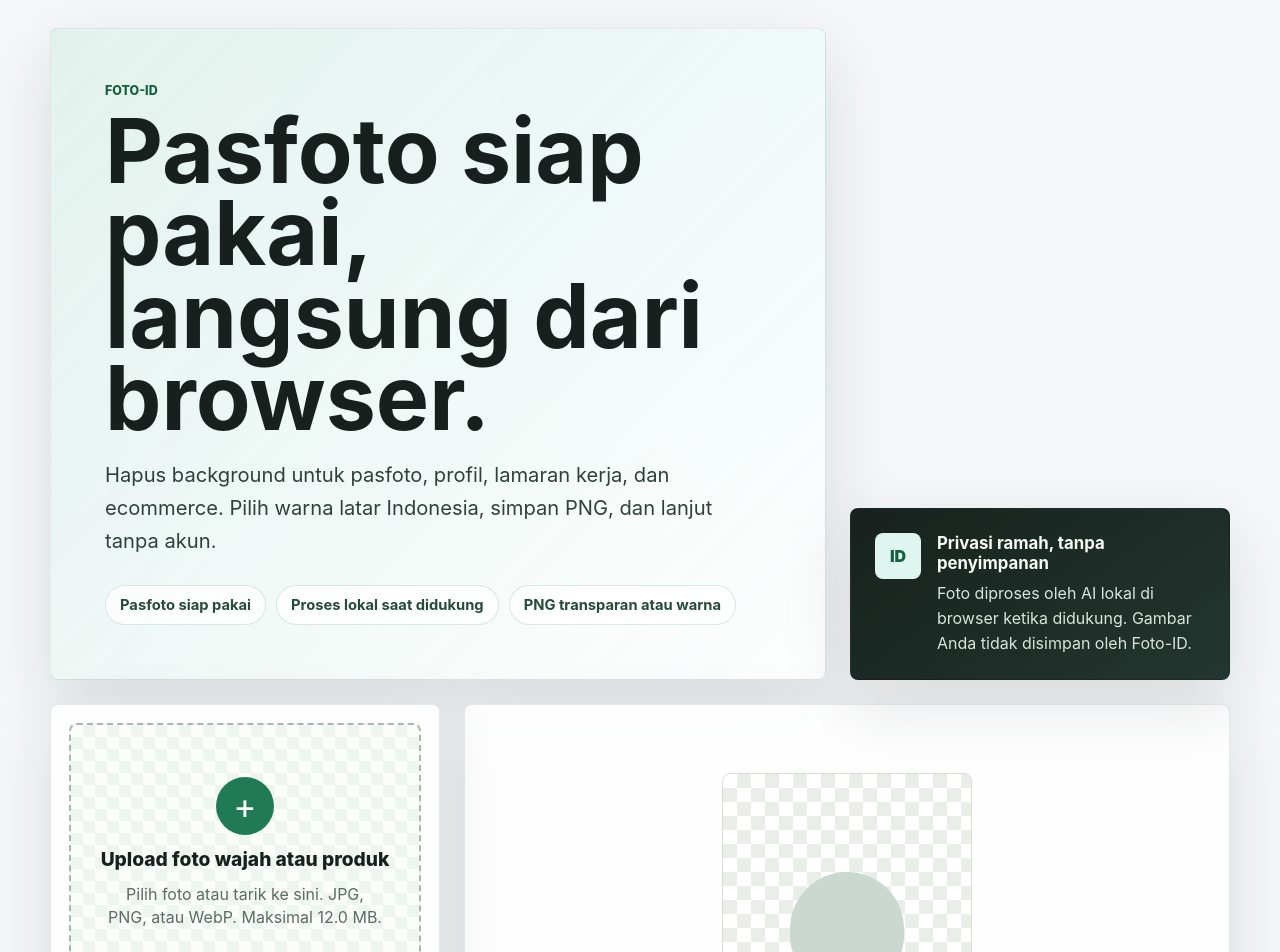
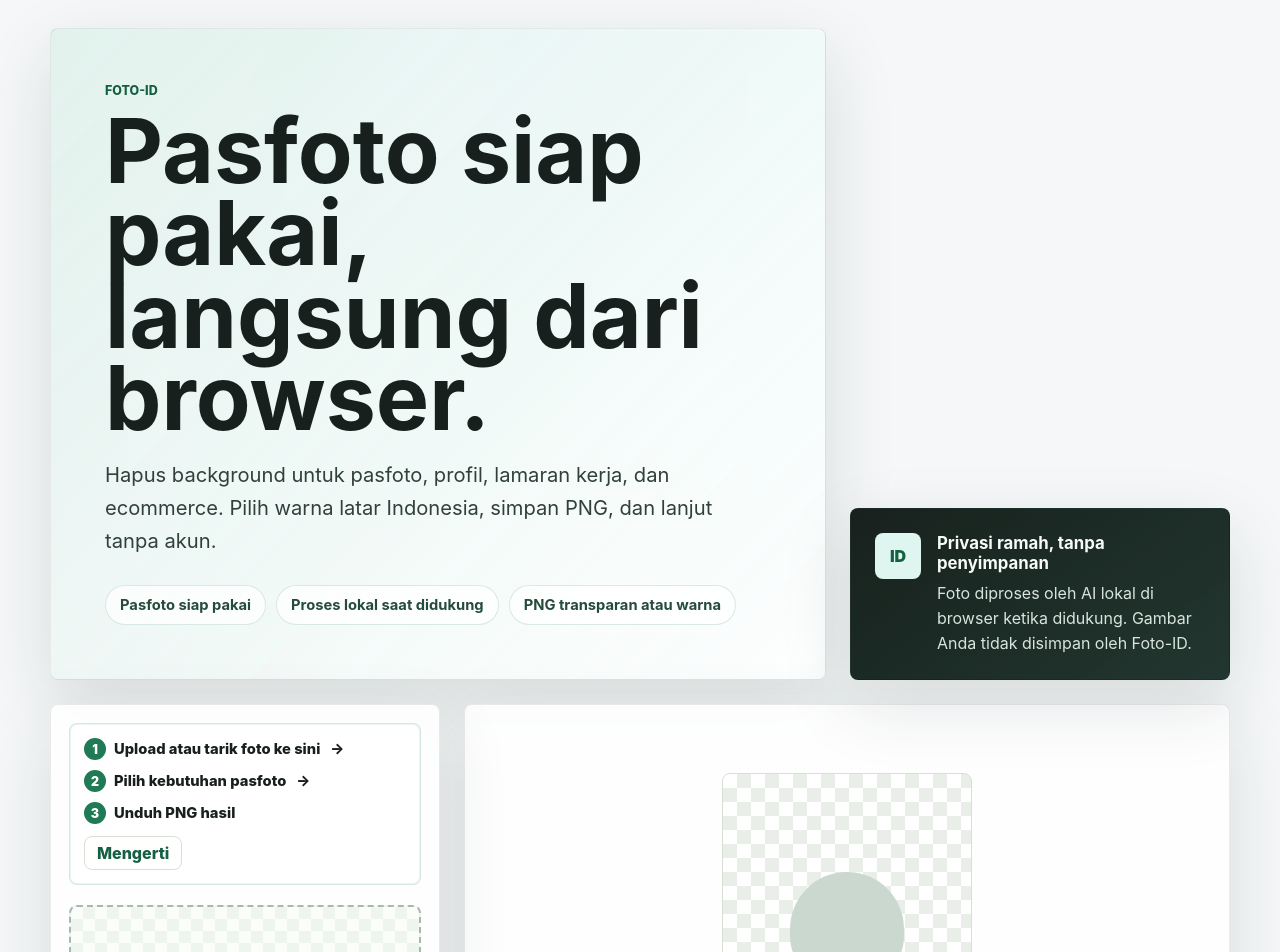
Before and after one commit to aliakbarvs/foto-id.com, a React (Vite) app: page / in a window 1280 px wide. Shown: the top 952 px of the page. Built offline with nearby package versions, Linux system fonts and the light colour scheme.

Commit message:
feat: add onboarding hints, empty-state copy, privacy progress, download toast, and reset flow

```diff
--- a/src/App.tsx
+++ b/src/App.tsx
@@ -197,10 +197,17 @@ function App() {
   });
   const [comparisonValue, setComparisonValue] = useState(52);
   const [isDragging, setIsDragging] = useState(false);
+  const [isOnboarded, setIsOnboarded] = useState(true);
+  const [downloadSuccess, setDownloadSuccess] = useState(false);
   const objectUrlsRef = useRef<string[]>([]);
   const previewObjectUrlRef = useRef('');
   const runIdRef = useRef(0);
   const previewRunIdRef = useRef(0);
+
+  useEffect(() => {
+    const onboarded = window.localStorage.getItem('foto-id-onboarded') === 'true';
+    setIsOnboarded(onboarded);
+  }, []);
 
   useEffect(() => {
     return () => {
@@ -229,6 +236,23 @@ function App() {
 
     URL.revokeObjectURL(previewObjectUrlRef.current);
     previewObjectUrlRef.current = '';
+  }, []);
+
+  const dismissOnboarding = useCallback(() => {
+    window.localStorage.setItem('foto-id-onboarded', 'true');
+    setIsOnboarded(true);
+  }, []);
+
+  const resetState = useCallback(() => {
+    setImageState(null);
+    setProcessingState('idle');
+    setProgress({ label: 'Menunggu foto', value: 0 });
+    setPreviewComposition({ status: 'idle', url: '', errorMessage: '' });
+    setErrorMessage('');
+    setDownloadError('');
+    setDownloadSuccess(false);
+    setComparisonValue(52);
+    setSelectedBackgroundId('transparent');
   }, []);
 
   const selectedBackground =
@@ -310,6 +334,7 @@ function App() {
       setProgress({ label: 'Gagal divalidasi', value: 0 });
       setProcessingState('error');
       setErrorMessage(validationMessage);
+      setDownloadSuccess(false);
       return;
     }
 
@@ -324,6 +349,7 @@ function App() {
     setImageState(null);
     setSelectedBackgroundId('transparent');
     setComparisonValue(52);
+    setDownloadSuccess(false);
     setProcessingState('loading');
     setProgress({ label: 'Membaca foto', value: 8 });
 
@@ -412,6 +438,7 @@ function App() {
 
     event.preventDefault();
     setDownloadError('');
+    setDownloadSuccess(false);
 
     try {
       const blob = await composePngBlob(imageState.resultUrl, selectedPresetSpec.id, selectedBackground);
@@ -421,6 +448,8 @@ function App() {
       link.download = composedDownloadName;
       link.click();
       window.setTimeout(() => URL.revokeObjectURL(url), 1000);
+      setDownloadSuccess(true);
+      window.setTimeout(() => setDownloadSuccess(false), 4000);
     } catch {
       setDownloadError('PNG belum bisa disusun. Coba ulangi unduhan atau proses foto kembali.');
     }
@@ -459,6 +488,30 @@ function App() {
 
       <section className="workspace" aria-label="Wizard pasfoto Foto-ID">
         <div className="tool-panel">
+          {!isOnboarded ? (
+            <div className="onboarding-strip" role="note" aria-label="Panduan pertama">
+              <div className="onboarding-steps">
+                <span className="onboarding-step">
+                  <span className="onboarding-step-num" aria-hidden="true">1</span>
+                  <span>Upload atau tarik foto ke sini</span>
+                </span>
+                <span className="onboarding-step" aria-hidden="true">→</span>
+                <span className="onboarding-step">
+                  <span className="onboarding-step-num" aria-hidden="true">2</span>
+                  <span>Pilih kebutuhan pasfoto</span>
+                </span>
+                <span className="onboarding-step" aria-hidden="true">→</span>
+                <span className="onboarding-step">
+                  <span className="onboarding-step-num" aria-hidden="true">3</span>
+                  <span>Unduh PNG hasil</span>
+                </span>
+              </div>
+              <button type="button" className="onboarding-dismiss" onClick={dismissOnboarding}>
+                Mengerti
+              </button>
+            </div>
+          ) : null}
+
           <label
             className={`dropzone${isDragging ? ' is-dragging' : ''}${isLoading ? ' is-loading' : ''}`}
             htmlFor={fileInputId}
@@ -476,10 +529,21 @@ function App() {
             <span className="dropzone-mark" aria-hidden="true">
               +
             </span>
-            <span className="dropzone-title">Upload foto wajah atau produk</span>
+            {!imageState && !isLoading ? (
+              <>
+                <span className="dropzone-title">Tarif foto di sini untuk mulai</span>
                 <span id="file-help" className="dropzone-help">
                   Pilih foto atau tarik ke sini. JPG, PNG, atau WebP. Maksimal {formatFileSize(MAX_FILE_SIZE)}.
                 </span>
+              </>
+            ) : (
+              <>
+                <span className="dropzone-title">Ganti foto</span>
+                <span id="file-help" className="dropzone-help">
+                  Klik atau tarik foto lain untuk mengganti.
+                </span>
+              </>
+            )}
           </label>
 
           <section className="preset-card" aria-labelledby="preset-title">
@@ -516,7 +580,7 @@ function App() {
               <div className="progress-track" aria-hidden="true">
                 <span style={{ width: `${progress.value}%` }} />
               </div>
-              <p>Jangan tutup tab ini. Model AI mungkin perlu dimuat saat pemakaian pertama.</p>
+              <p>AI berjalan lokal di browser. Jangan tutup tab ini.</p>
             </div>
           ) : null}
 
@@ -588,6 +652,7 @@ function App() {
                     {selectedBackground.label}
                   </p>
                 </div>
+                <div className="result-actions">
                   <a
                     className="download-button"
                     href={imageState.resultUrl}
@@ -596,11 +661,20 @@ function App() {
                   >
                     Unduh PNG {selectedBackground.downloadLabel} {selectedPreset.label}
                   </a>
+                  <button type="button" className="reset-button" onClick={resetState}>
+                    Foto baru
+                  </button>
+                </div>
               </div>
               {downloadError ? (
                 <p className="download-error" role="alert">
                   {downloadError}
                 </p>
+              ) : null}
+              {downloadSuccess ? (
+                <div className="download-toast" role="status" aria-live="polite">
+                  Unduhan berhasil. PNG penuh, tanpa watermark.
+                </div>
               ) : null}
 
               <div className="comparison-card">
--- a/src/styles.css
+++ b/src/styles.css
@@ -613,6 +613,99 @@ h1 {
   transform: translateY(-1px);
 }
 
+.result-actions {
+  display: flex;
+  gap: 10px;
+  align-items: center;
+}
+
+.reset-button {
+  min-height: 46px;
+  border: 1px solid var(--line);
+  border-radius: 8px;
+  padding: 0 14px;
+  background: #ffffff;
+  color: var(--ink);
+  font-weight: 800;
+  cursor: pointer;
+  transition: border-color 160ms ease, transform 160ms ease;
+}
+
+.reset-button:hover,
+.reset-button:focus-visible {
+  border-color: var(--green);
+  transform: translateY(-1px);
+}
+
+.download-toast {
+  margin: -4px 0 0;
+  padding: 10px 12px;
+  border-radius: 8px;
+  background: var(--soft);
+  border: 1px solid #d7e8db;
+  color: var(--green-dark);
+  font-size: 0.92rem;
+  font-weight: 800;
+}
+
+.onboarding-strip {
+  display: grid;
+  gap: 12px;
+  padding: 14px;
+  border-radius: 8px;
+  background: #ffffff;
+  border: 1px solid rgba(31, 122, 85, 0.18);
+  box-shadow: inset 0 0 0 1px rgba(31, 122, 85, 0.08);
+  margin-bottom: 4px;
+}
+
+.onboarding-steps {
+  display: flex;
+  flex-wrap: wrap;
+  gap: 10px;
+  align-items: center;
+  color: var(--ink);
+  font-size: 0.92rem;
+  font-weight: 800;
+}
+
+.onboarding-step {
+  display: inline-flex;
+  align-items: center;
+  gap: 8px;
+}
+
+.onboarding-step-num {
+  width: 22px;
+  height: 22px;
+  display: grid;
+  place-items: center;
+  border-radius: 999px;
+  background: var(--green);
+  color: #ffffff;
+  font-size: 0.78rem;
+  font-weight: 900;
+}
+
+.onboarding-dismiss {
+  align-self: end;
+  justify-self: start;
+  min-height: 34px;
+  border: 1px solid var(--line);
+  border-radius: 8px;
+  padding: 0 12px;
+  background: #ffffff;
+  color: var(--green-dark);
+  font-weight: 800;
+  cursor: pointer;
+}
+
+.onboarding-dismiss:hover,
+.onboarding-dismiss:focus-visible {
+  border-color: var(--green);
+  background: #eef8f3;
+}
+
 .comparison-card {
   border-radius: 8px;
   padding: 12px;
@@ -823,7 +916,16 @@ h1 {
     flex-direction: column;
   }
 
+  .result-actions {
+    flex-direction: column;
+    align-items: stretch;
+  }
+
   .download-button {
+    width: 100%;
+  }
+
+  .reset-button {
     width: 100%;
   }
 
```
Lines whose indentation alone changed are shown as unchanged.
